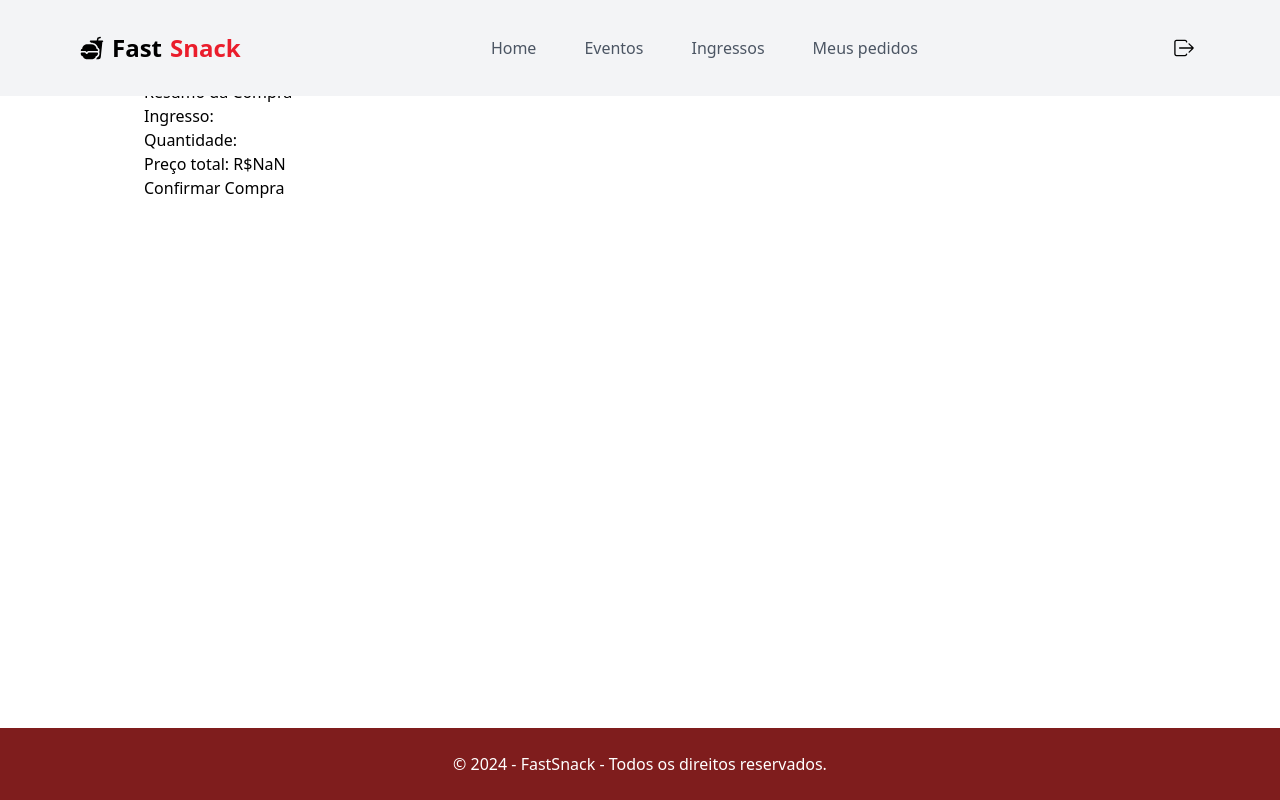
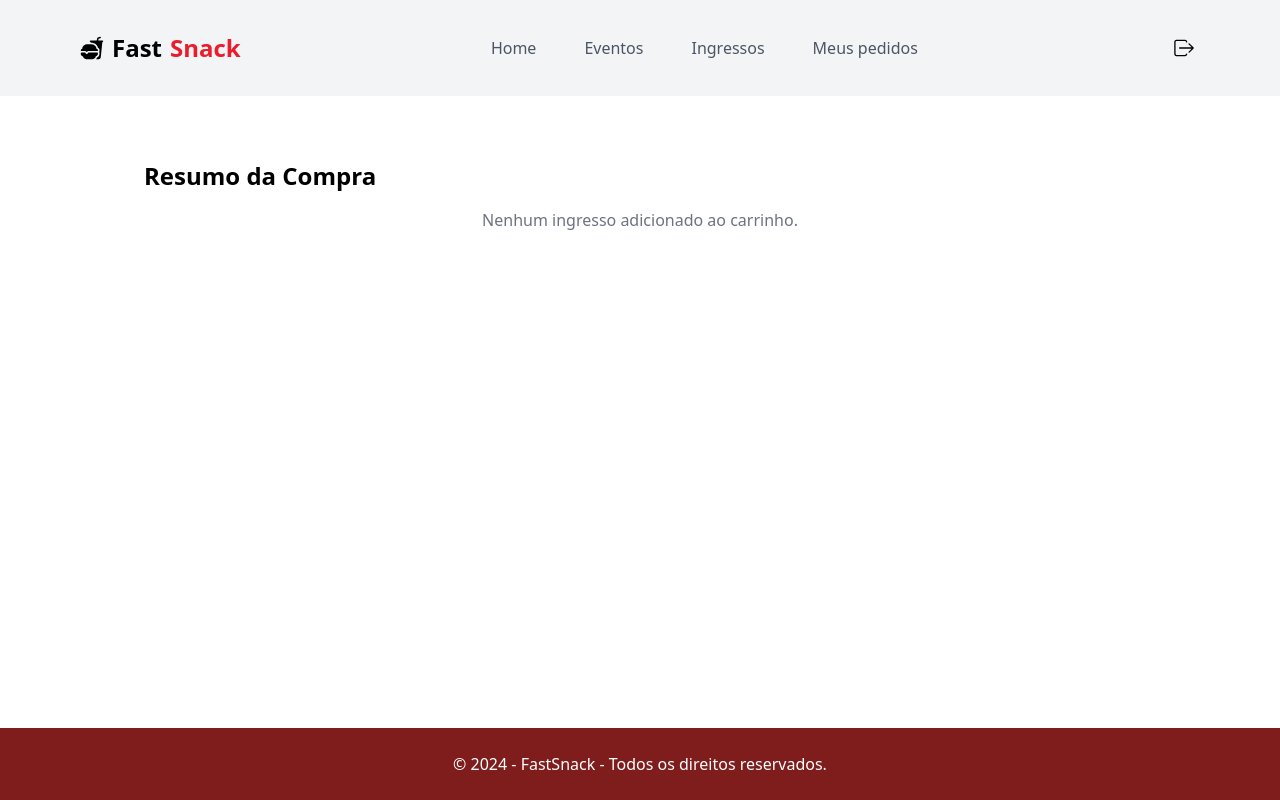
Before and after one commit to zecamaia/FastSnackRestfull, a React (Vite) app in the folder client/: page /checkout/ingresso in a window 1280 px wide. Built offline with nearby package versions, Linux system fonts and the light colour scheme; sample sign-in values are in the browser's storage.

Commit message:
feat: added new features for checkout

```diff
--- a/client/src/pages/TicketCheckout.jsx
+++ b/client/src/pages/TicketCheckout.jsx
@@ -2,8 +2,9 @@ import React, { useState } from 'react';
 import { useTicketOrderContext } from '../context/TicketOrderContext';
 import { useNavigate } from 'react-router-dom';
 import api from '../../services/axios';
-import { showErrorAlert, showSuccesAlert } from '../components/Dialog';
+import { showConfirmAlert, showErrorAlert, showSuccesAlert } from '../components/Dialog';
 import Spinner from '../components/Spinner';
+import { FaRegTrashAlt } from 'react-icons/fa';
 
 const TicketCheckout = () => {
     const { ticketOrders, removeTicketOrder } = useTicketOrderContext();
@@ -11,16 +12,21 @@ const TicketCheckout = () => {
     const navigate = useNavigate();
     const userId = JSON.parse(localStorage.getItem('user'));
 
-    console.log(userId.id)
+    const handleRemoveTicket = async (ticket_id) => {
+        showConfirmAlert({
+            text: "Deseja mesmo remover o ingresso?",
+            confirmButtonText: "Sim",
+            cancelButtonText: "Cancelar",
+            onConfirm: () => {
+                removeTicketOrder(ticket_id)
+            }
+        })
+    }
     const handleConfirmPurchase = async () => {
         setIsLoading(true)
         try {
             console.log("chegou 1")
             for (let ticket of ticketOrders) {
-                console.log("Ticket:", ticket); // Mostra cada item do ticketOrders
-                console.log("Ticket ID:", ticket.ticket_id); // Verifica o ID do ticket
-                console.log("Quantity:", ticket.quantity); // Verifica a quantidade do ticket
-                console.log("Price:", ticket.price);
                 await api.post('/api/pedidos-ingressos', {
                     user_id: userId.id,
                     ticket_id: ticket.ticket_id,
@@ -32,11 +38,11 @@ const TicketCheckout = () => {
                 });
                 removeTicketOrder(ticket.ticket_id)
                 setIsLoading(false)
+                navigate('/eventos')
                 showSuccesAlert("COMPRA CONFIRMADA");
-
+                //TODO: FAZER CONSUMO DO PAGAMENTO
             }
         } catch (error) {
-            console.log("Erro ao confirmar a compra", error)
             showErrorAlert("Erro ao processar a compra");
         } finally {
             setIsLoading(false)
@@ -46,13 +52,54 @@ const TicketCheckout = () => {
     if (isLoading) return <Spinner />
 
     return (
-        <div className='max-w-screen-lg mx-auto p-4 mt-20 mb-16 md:mt-16'>
-            <h2>Resumo da Compra</h2>
-            <p>Ingresso: {ticketOrders.ticket_type}</p>
-            <p>Quantidade: {ticketOrders.quantity}</p>
-            <p>Preço total: R${(ticketOrders.price * ticketOrders.quantity).toFixed(2)}</p>
-            <button onClick={handleConfirmPurchase}>Confirmar Compra</button>
+        <div className='max-w-screen-lg mx-auto p-4 mt-36'>
+            <h2 className='text-2xl font-bold mb-4'>Resumo da Compra</h2>
+
+            {ticketOrders.length > 0 ? (
+                <div className="grid grid-cols-1 gap-6 md:grid-cols-3">
+                    <div className="md:col-span-2">
+                        {ticketOrders.map((ticket, index) => (
+                            <div key={index} className="ticket-item flex justify-between items-center p-4 bg-white shadow-md rounded-lg mb-4">
+                                <div>
+                                    <p className='text-lg font-semibold'>Ingresso: {ticket.ticket_type}</p>
+                                    <p className='text-sm text-gray-500'>Quantidade: {ticket.quantity}</p>
+                                </div>
+                                <div className='text-right'>
+                                    <p className='text-md'>Preço Unitário: R${ticket.price.toFixed(2)}</p>
+                                    <p className='text-md'>Preço Total: R${(ticket.price * ticket.quantity).toFixed(2)}</p>
+                                    <button
+                                        className='ml-4 bg-primary text-white py-1 px-3 rounded-lg hover:bg-red-500 transition-colors duration-300'
+                                        onClick={() => handleRemoveTicket(ticket.ticket_id)}
+                                    >
+                                        <FaRegTrashAlt />
+
+                                    </button>
+                                </div>
+                            </div>
+                        ))}
+                    </div>
+
+                    <div className="p-4 bg-white shadow-lg rounded-lg h-fit">
+                        <h3 className='text-xl font-bold mb-4'>Resumo do Pedido</h3>
+                        {ticketOrders.map((ticket, index) => (
+                            <div key={index} className='flex justify-between items-center mb-2'>
+                                <p className='text-sm text-gray-500'>Quantidade: {ticket.quantity}</p>
+                                <p className='font-semibold'>R${(ticket.price * ticket.quantity).toFixed(2)}</p>
+                            </div>
+                        ))}
+                        <button
+                            className='w-full bg-primary text-white py-2 px-4 rounded-lg mt-4 hover:bg-red-500 transition-colors duration-300'
+                            onClick={handleConfirmPurchase}
+                        >
+                            Confirmar Compra
+                        </button>
+                    </div>
+                </div>
+            ) : (
+                <p className="text-center text-gray-500">Nenhum ingresso adicionado ao carrinho.</p>
+            )}
         </div>
+
     );
 }
 
```
